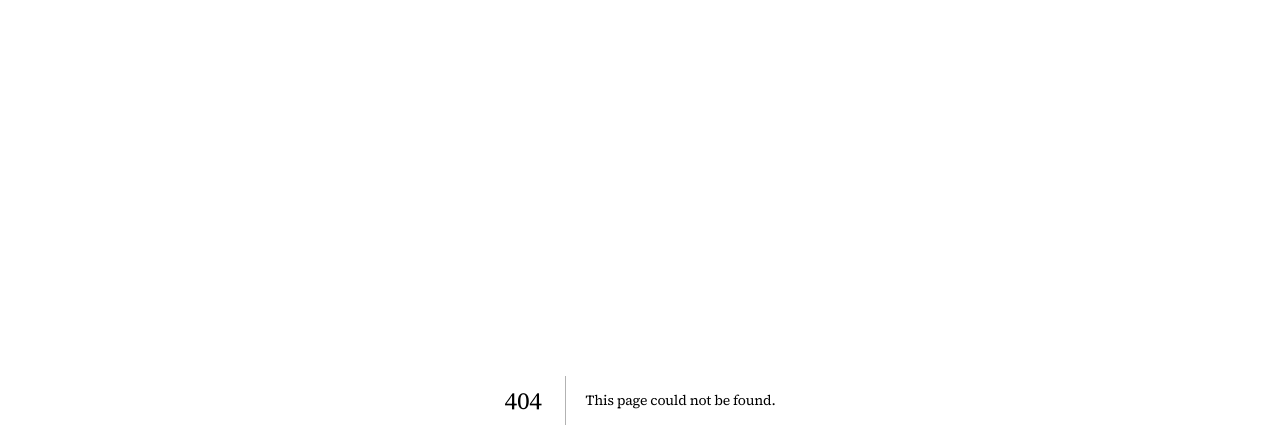
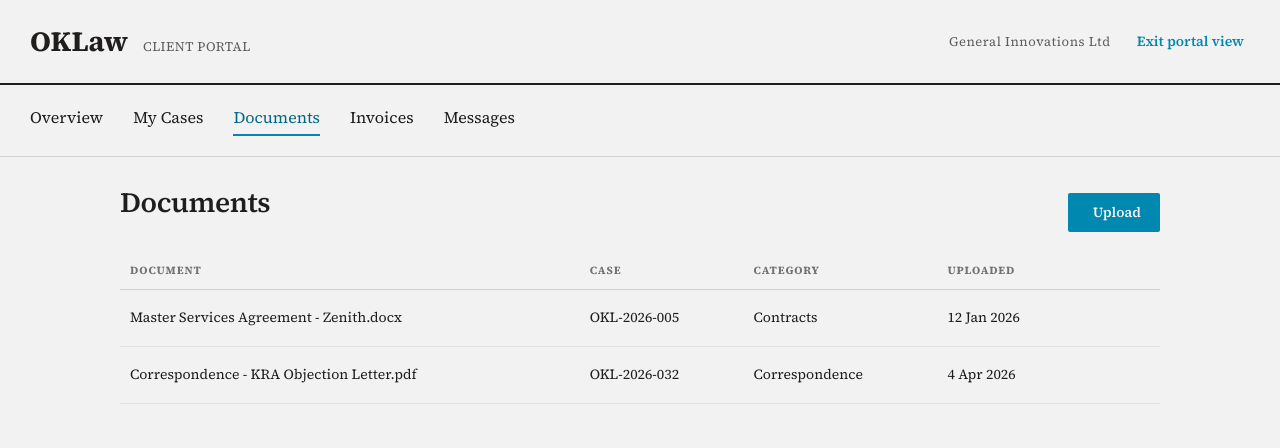
Before and after one commit to youneedgreg/law-firm_management_system, a Next.js app: page /portal/documents in a window 1280 px wide. Before the commit this address had no page. Shown: the top 448 px of the page. Built offline with nearby package versions, Linux system fonts and the light colour scheme.

Commit message:
Add client portal routes
Provide the client-facing portal layout and its cases, documents,
invoices, and messages pages.

```diff
--- /dev/null
+++ b/src/app/portal/documents/page.tsx
@@ -0,0 +1,50 @@
+import { TableWrap } from "@/components/ui";
+import { portalDocuments } from "@/lib/data/portal";
+
+export default function PortalDocumentsPage() {
+  const documents = portalDocuments();
+
+  return (
+    <>
+      <div className="page-head">
+        <h2 style={{ fontSize: 28, margin: 0 }}>Documents</h2>
+        <span className="btn btn-primary">
+          <i className="ph-duotone ph-upload-simple" aria-hidden /> Upload
+        </span>
+      </div>
+
+      <TableWrap>
+        <table className="table">
+          <thead>
+            <tr>
+              <th>Document</th>
+              <th>Case</th>
+              <th>Category</th>
+              <th>Uploaded</th>
+              <th />
+            </tr>
+          </thead>
+          <tbody>
+            {documents.map((document) => (
+              <tr key={document.id}>
+                <td>{document.name}</td>
+                <td>{document.case}</td>
+                <td>{document.category}</td>
+                <td>{document.date}</td>
+                <td className="cell-action">
+                  <button
+                    type="button"
+                    className="btn btn-ghost btn-icon"
+                    aria-label={`Download ${document.name}`}
+                  >
+                    <i className="ph-duotone ph-download-simple" aria-hidden />
+                  </button>
+                </td>
+              </tr>
+            ))}
+          </tbody>
+        </table>
+      </TableWrap>
+    </>
+  );
+}
--- /dev/null
+++ b/src/app/portal/layout.tsx
@@ -0,0 +1,5 @@
+import { PortalShell } from "@/components/PortalShell";
+
+export default function PortalLayout({ children }: LayoutProps<"/portal">) {
+  return <PortalShell>{children}</PortalShell>;
+}
```
Also changed, not shown: src/app/portal/cases/page.tsx (added, +32 -0 lines), src/app/portal/invoices/page.tsx (added, +63 -0 lines), src/app/portal/messages/page.tsx (added, +32 -0 lines), src/app/portal/page.tsx (added, +41 -0 lines).
